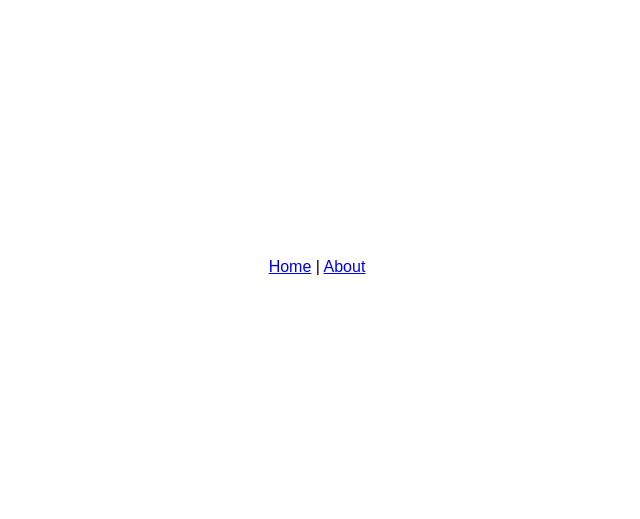
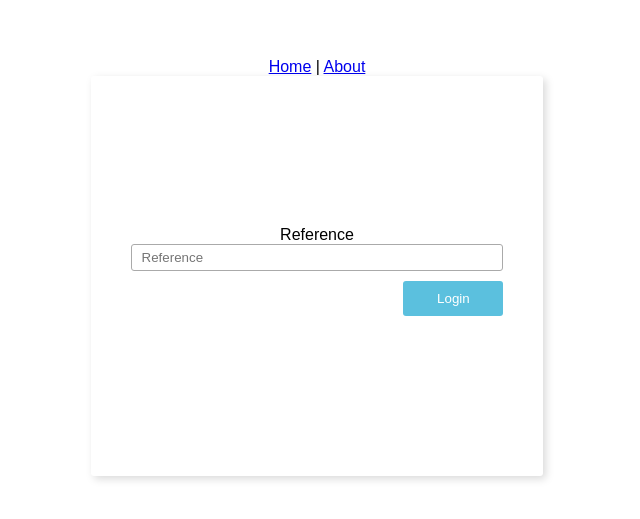
Before and after one commit to ayoubmehd/brief-6-frontend, a Vue app: page /login in a window 1280 px wide. Before the commit this address had no page. Shown: the part 133-652 px from the top of the page, without its empty margins (323-963 px from the left). Built offline with nearby package versions, Linux system fonts and the light colour scheme.

Commit message:
style: build login component feat: create login component and route

```diff
--- a/src/router/index.js
+++ b/src/router/index.js
@@ -10,7 +10,11 @@ const routes = [
   {
     path: '/components',
     name: 'Components',
-    component: import("../views/Components.vue")
+    component: () => import("../views/Components.vue")
+  }, {
+    path: '/login',
+    name: 'Login',
+    component: () => import("../views/Login.vue")
   },
   {
     path: '/about',
--- /dev/null
+++ b/src/views/Login.vue
@@ -0,0 +1,41 @@
+<template>
+  <div class="container home">
+    <b6f-card>
+      <form action="POST">
+        <b6f-form-element
+          class="login-form-group"
+          text="Reference"
+          :vertical="true"
+          element="input"
+        ></b6f-form-element>
+        <b6f-button size="md" type="submit" tag="button">Login</b6f-button>
+      </form>
+    </b6f-card>
+  </div>
+</template>
+
+<script>
+import B6fButton from "../components/ui-elements/b6f-button.vue";
+import B6fCard from "../components/ui-elements/b6f-card.vue";
+import B6fFormElement from "../components/ui-elements/b6f-form-element.vue";
+export default {
+  name: "Login",
+  components: {
+    B6fButton,
+    B6fCard,
+    B6fFormElement,
+  },
+};
+</script>
+
+<style scoped>
+.login-form-group {
+  text-align: center;
+  width: 100%;
+}
+form {
+  display: flex;
+  justify-content: flex-end;
+  flex-wrap: wrap;
+}
+</style>
```
